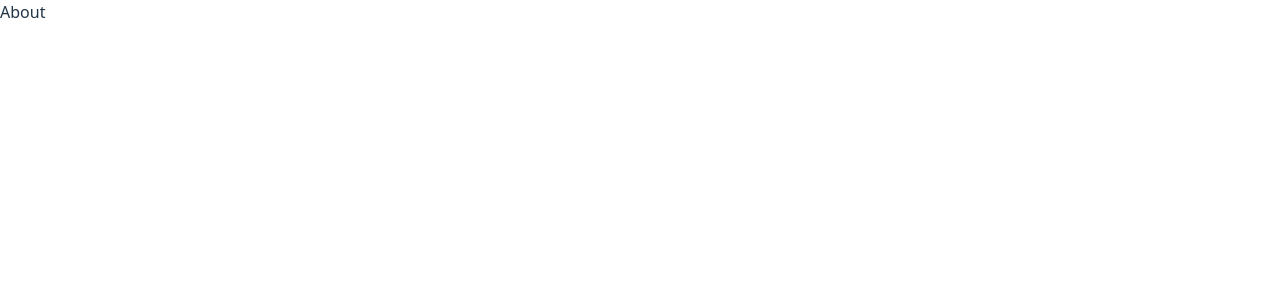
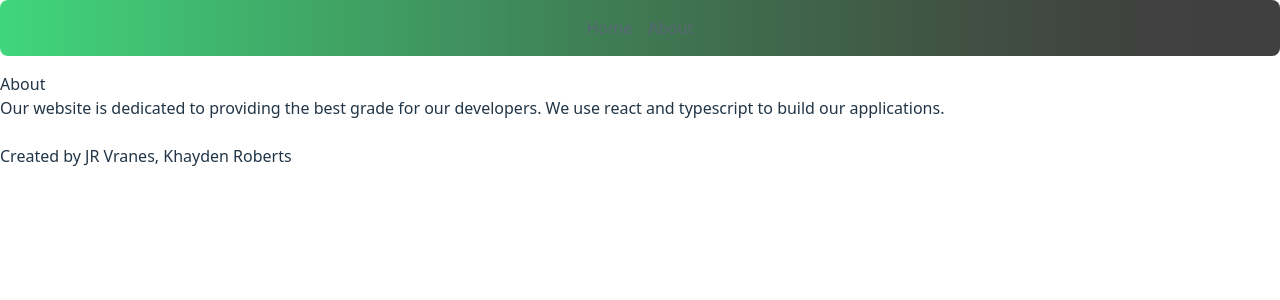
Before and after one commit to Hoochymoochy/web-class, a React (Vite) app in the folder my-react-app/: page /about in a window 1280 px wide. Shown: the top 300 px of the page. Built offline with nearby package versions, Linux system fonts and the light colour scheme.

Commit message:
finished assignment
changed a few things

```diff
--- a/my-react-app/src/App.tsx
+++ b/my-react-app/src/App.tsx
@@ -1,12 +1,14 @@
 // App.js
 import { Routes, Route } from 'react-router-dom';
-import Home from './page/home';
-import About from './page/about';
-import Task from './page/task';
+import Home from './page/Home';
+import About from './page/About';
+import Task from './page/Task';
 import NotFound from './page/NotFound';
+import Header from './Components/Header';
 function App() {
   return (
     <div className="App">
+      <Header />
       <Routes>
         <Route path="/" element={<Home />} />
         <Route path="/about" element={<About />} />
--- a/my-react-app/src/page/About.tsx
+++ b/my-react-app/src/page/About.tsx
@@ -3,6 +3,9 @@ function About() {
     return (
         <div>
             <h2>About</h2>
+            <p>Our website is dedicated to providing the best grade for our developers. We use react and typescript to build our applications.</p>
+            <br />
+            <p>Created by JR Vranes, Khayden Roberts</p>
         </div>
     );
 }
--- a/my-react-app/src/page/Home.tsx
+++ b/my-react-app/src/page/Home.tsx
@@ -1,5 +1,4 @@
 import { useEffect, useState } from 'react'
-import Header from '../Components/Header'
 import TaskList from '../Components/TaskList'
 import type { Task } from '../Type'
 
@@ -59,8 +58,6 @@ function Home() {
 
   return (
     <div className='flex justify-center flex-col items-center p-4'>
-      <Header />
-
 
       <form onSubmit={e => e.preventDefault()}>
         <input type="text" placeholder="Title" value={title} onChange={e => setTitle(e.target.value)}/>
```
